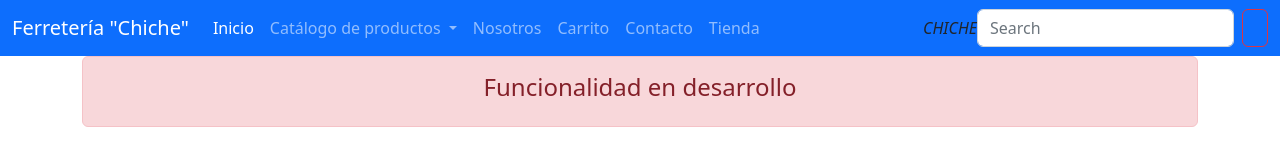
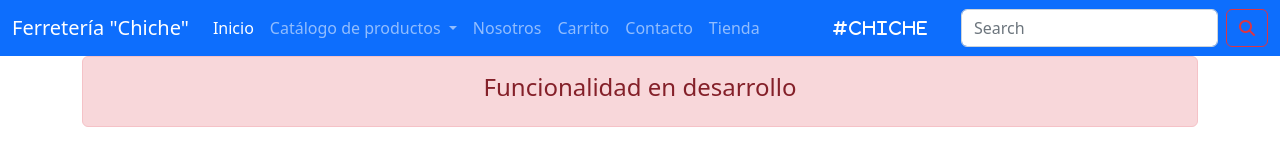
Before and after one commit to emilianosoba/ferreteriaChiche, a plain HTML site: page sinfuncion.html in a window 1280 px wide. Drawn offline with nearby package versions, Linux system fonts and the light colour scheme.

Commit message:
retoques 3.0

```diff
--- a/sinfuncion.html
+++ b/sinfuncion.html
@@ -4,6 +4,8 @@
     <meta charset="UTF-8">
     <meta name="viewport" content="width=device-width, initial-scale=1.0">
     <link rel="stylesheet" href="https://cdn.jsdelivr.net/npm/bootstrap@5.2.3/dist/css/bootstrap.min.css">
+    <link rel="stylesheet" href="https://cdnjs.cloudflare.com/ajax/libs/font-awesome/6.4.2/css/all.min.css">
+    <link rel="stylesheet" href="/CSS/style.css">
     <title>Pagina en construccion</title>
 </head>
 <body>
```
